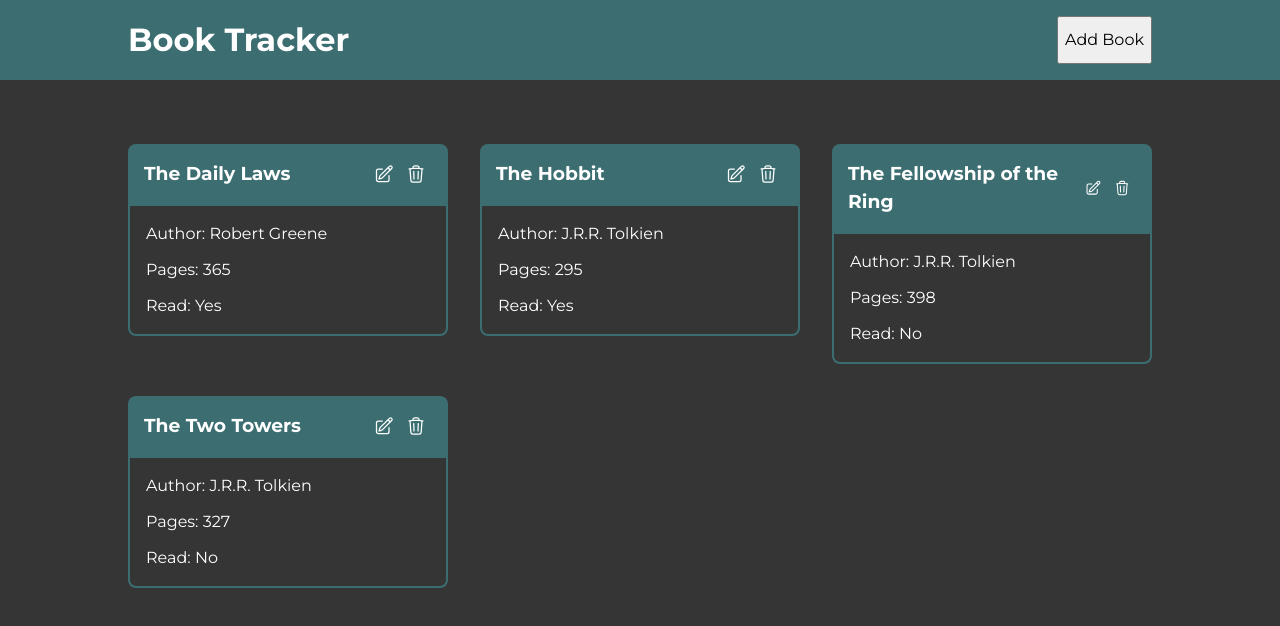
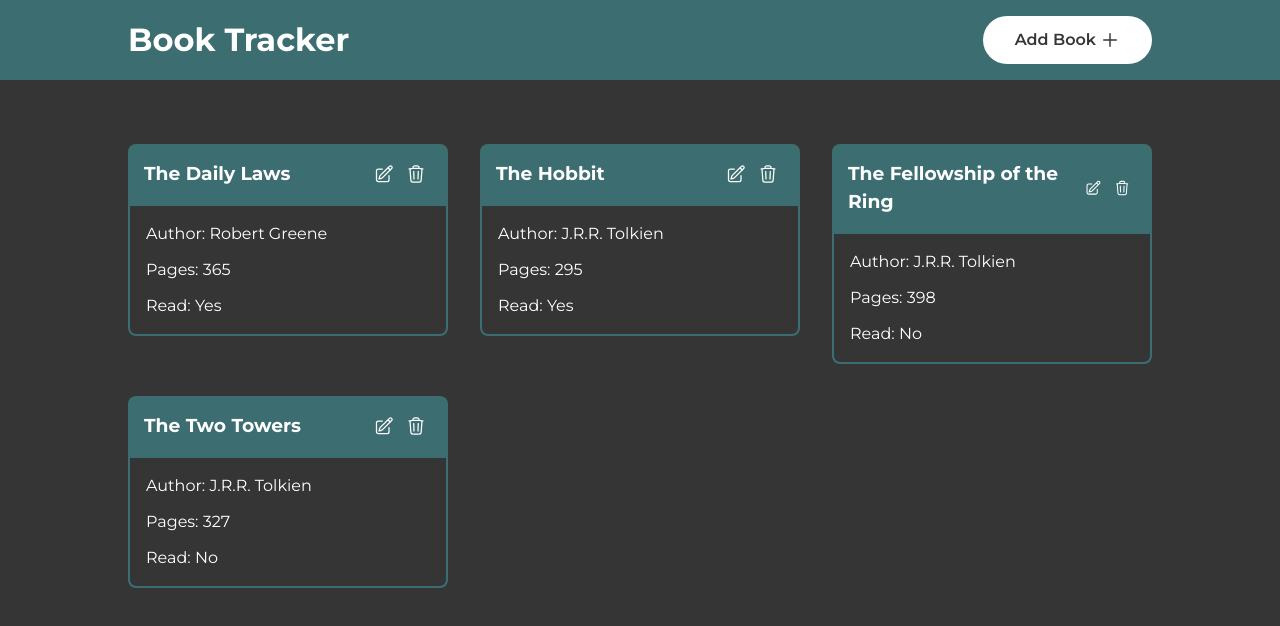
Before and after one commit to sohankancherla/book-tracker, a plain HTML site: page index.html in a window 1280 px wide. Drawn offline with Linux system fonts and the light colour scheme.

Commit message:
Design the add book button

```diff
--- a/index.html
+++ b/index.html
@@ -12,7 +12,12 @@
 <body>
     <header>
         <h1>Book Tracker</h1>
-        <button class="add">Add Book</button>
+        <button class="add">
+            <span>Add Book</span>
+            <svg class="icon" xmlns="http://www.w3.org/2000/svg" fill="none" viewBox="0 0 24 24">
+                <path stroke-linecap="round" stroke-linejoin="round" d="M12 4.5v15m7.5-7.5h-15" />
+            </svg>
+        </button>
     </header>
     <main>
         <div class="card">
--- a/style.css
+++ b/style.css
@@ -98,3 +98,21 @@ main {
 .button-icon:hover {
     stroke: var(--gray);
 }
+
+.add {
+    color: var(--dark);
+    stroke: var(--dark);
+    font-weight: 600;
+    display: flex;
+    align-items: center;
+    gap: 4px;
+    background-color: white;
+    border: none;
+    border-radius: 32px;
+    padding: 0px 32px;
+    stroke-width: 1.7;
+}
+
+.add:hover {
+    background-color: var(--gray);
+}
```
